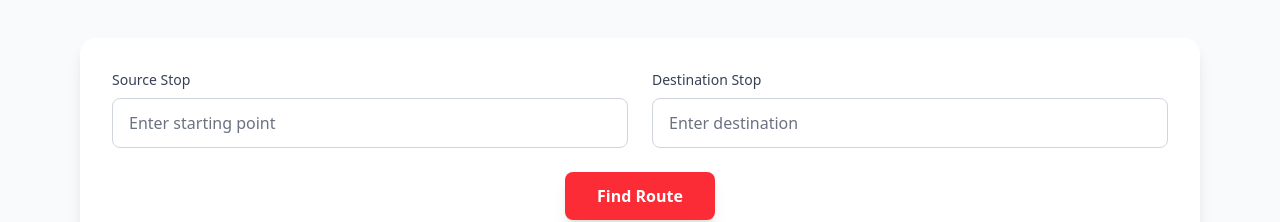
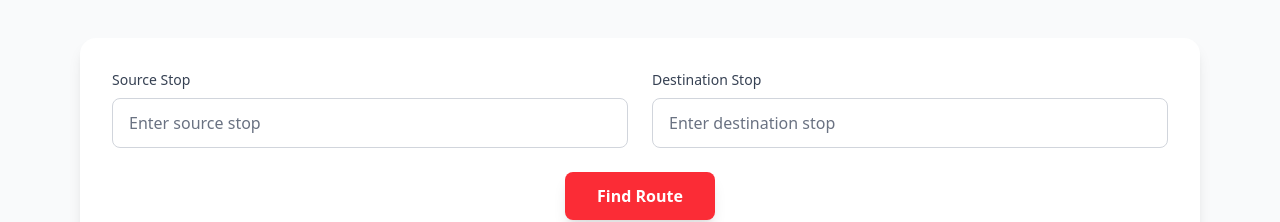
Before and after one commit to Ptl-sneh/Public-Transport-Tracker, a React (Vite) app in the folder frontend/: page /findroute in a window 1280 px wide. Shown: the part 199-421 px from the top of the page. Built offline with nearby package versions, Linux system fonts and the light colour scheme.

Commit message:
FRoute page

```diff
--- a/frontend/src/pages/FRoutes.jsx
+++ b/frontend/src/pages/FRoutes.jsx
@@ -1,4 +1,4 @@
-import React, { useState } from 'react'
+import React, { useState, useMemo } from 'react'
 import Navbar from '../components/Navbar'
 import Footer from '../components/Footer'
 import axios from 'axios'
@@ -37,18 +37,28 @@ const FRoutes = () => {
         setRouteForm({ ...routeForm, [e.target.name]: e.target.value })
     }
 
+    const generateRouteSteps = (route, source, destination) => {
+        if (!route.has_transfer) {
+            return [`Take ${route.route} from ${source}`, `Continue to ${destination}`]
+        } else {
+            return [
+                `Take ${route.route} from ${source}`,
+                `Change at ${route.changeover}`,
+                `Take connecting route to ${destination}`
+            ]
+        }
+    }
 
     const handleSubmit = async (e) => {
         e.preventDefault()
         setIsLoading(true)
         setError(null)
-
         try {
             const response = await axios.get('http://127.0.0.1:8000/api/find_route/', {
                 params: { source: routeForm.source, destination: routeForm.destination },
             })
 
-            const results = response.data.map((route) => ({
+            const results = response.data.map(route => ({
                 id: route.id,
                 type: 'Bus',
                 route: route.name,
@@ -65,26 +75,18 @@ const FRoutes = () => {
             setSearchResults(results)
             setIsSearched(true)
             if (results.length > 0) setSelectedRouteId(results[0].id)
-
-        } catch (err) {
+        } catch {
             setError('Could not find routes')
         } finally {
             setIsLoading(false)
         }
     }
 
-    const generateRouteSteps = (route, source, destination) => {
-        const steps = []
-        if (!route.has_transfer) {
-            steps.push(`Take ${route.route} from ${source}`)
-            steps.push(`Continue to ${destination}`)
-        } else {
-            steps.push(`Take ${route.route} from ${source}`)
-            steps.push(`Change at ${route.changeover}`)
-            steps.push(`Take connecting route to ${destination}`)
-        }
-        return steps
-    }
+    // Memoized selected route to avoid repeated search
+    const selectedRoute = useMemo(
+        () => searchResults.find(r => r.id === selectedRouteId),
+        [searchResults, selectedRouteId]
+    )
 
     return (
         <div className="min-h-screen bg-gray-50 dark:bg-gray-900 transition-colors duration-300">
@@ -100,30 +102,22 @@ const FRoutes = () => {
                 <div className="bg-white dark:bg-gray-800 rounded-2xl shadow-lg p-8 mb-8 transition-colors duration-300">
                     <form onSubmit={handleSubmit} className="space-y-6">
                         <div className="grid md:grid-cols-2 gap-6">
-                            <div>
-                                <label className="block text-sm font-medium text-gray-700 dark:text-gray-300 mb-2">Source Stop</label>
+                            {['source', 'destination'].map(name => (
+                                <div key={name}>
+                                    <label className="block text-sm font-medium text-gray-700 dark:text-gray-300 mb-2">
+                                        {name.charAt(0).toUpperCase() + name.slice(1)} Stop
+                                    </label>
                                     <input
                                         type="text"
-                                    name="source"
-                                    value={routeForm.source}
+                                        name={name}
+                                        value={routeForm[name]}
                                         onChange={handleChange}
-                                    placeholder="Enter starting point"
+                                        placeholder={`Enter ${name} stop`}
                                         required
                                         className="w-full px-4 py-3 border border-gray-300 dark:border-gray-600 rounded-lg focus:ring-2 focus:ring-red-500 focus:border-transparent transition-all duration-200 bg-white dark:bg-gray-700 text-gray-900 dark:text-white placeholder-gray-500 dark:placeholder-gray-400"
                                     />
                                 </div>
-                            <div>
-                                <label className="block text-sm font-medium text-gray-700 dark:text-gray-300 mb-2">Destination Stop</label>
-                                <input
-                                    type="text"
-                                    name="destination"
-                                    value={routeForm.destination}
-                                    onChange={handleChange}
-                                    placeholder="Enter destination"
-                                    required
-                                    className="w-full px-4 py-3 border border-gray-300 dark:border-gray-600 rounded-lg focus:ring-2 focus:ring-red-500 focus:border-transparent transition-all duration-200 bg-white dark:bg-gray-700 text-gray-900 dark:text-white placeholder-gray-500 dark:placeholder-gray-400"
-                                />
-                            </div>
+                            ))}
                         </div>
                         <div className="text-center">
                             <button
@@ -146,7 +140,7 @@ const FRoutes = () => {
                             <h2 className="text-2xl font-bold text-gray-900 dark:text-white mb-6">Route Suggestions</h2>
                             <div className="space-y-4">
                                 {searchResults.length > 0 ? (
-                                    searchResults.map((result) => (
+                                    searchResults.map(result => (
                                         <div
                                             key={result.id}
                                             className={`bg-white dark:bg-gray-800 p-6 rounded-xl shadow-lg hover:shadow-xl transform hover:-translate-y-1 transition-all duration-300 cursor-pointer ${selectedRouteId === result.id ? 'border-2 border-red-500' : ''
@@ -154,9 +148,7 @@ const FRoutes = () => {
                                             onClick={() => setSelectedRouteId(result.id)}
                                         >
                                             <div className="flex items-center justify-between mb-4">
-                                                <span
-                                                    className="px-3 py-1 rounded-full text-sm font-semibold bg-blue-100 dark:bg-blue-900 text-blue-600 dark:text-blue-300"
-                                                >
+                                                <span className="px-3 py-1 rounded-full text-sm font-semibold bg-blue-100 dark:bg-blue-900 text-blue-600 dark:text-blue-300">
                                                     {result.type}
                                                 </span>
                                                 <div className="flex space-x-4 text-sm text-gray-600 dark:text-gray-400">
@@ -203,23 +195,19 @@ const FRoutes = () => {
                                             attribution='&copy; OpenStreetMap contributors'
                                         />
 
-                                        {searchResults
-                                            .filter(route => route.id !== selectedRouteId)
-                                            .map(route => (
+                                        {/* Non-selected routes */}
+                                        {searchResults.filter(r => r.id !== selectedRouteId).map(r => (
                                             <Polyline
-                                                    key={route.id}
-                                                    positions={route.shape}
+                                                key={r.id}
+                                                positions={r.shape}
                                                 color="gray"
                                                 weight={4}
-                                                    opacity={0.9}
+                                                opacity={0.7}
                                             />
                                         ))}
 
                                         {/* Selected route */}
-                                        {selectedRouteId && (() => {
-                                            const selectedRoute = searchResults.find(r => r.id === selectedRouteId)
-                                            if (!selectedRoute) return null
-                                            return (
+                                        {selectedRoute && (
                                             <>
                                                 <Polyline
                                                     key={selectedRoute.id}
@@ -238,17 +226,8 @@ const FRoutes = () => {
                                                         <Popup>Destination: {routeForm.destination}</Popup>
                                                     </Marker>
                                                 )}
+                                                <MapPanToSelected coordinates={selectedRoute.shape} />
                                             </>
-                                            )
-                                        })()}
-
-                                        {/* Pan/zoom map to selected route */}
-                                        {selectedRouteId && (
-                                            <MapPanToSelected
-                                                coordinates={
-                                                    searchResults.find(r => r.id === selectedRouteId)?.shape
-                                                }
-                                            />
                                         )}
                                     </MapContainer>
                                 ) : (
```
Lines whose indentation alone changed are shown as unchanged.
